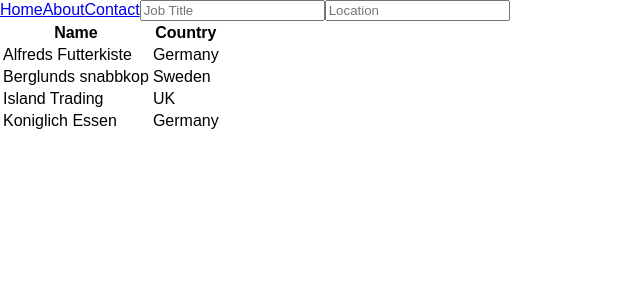
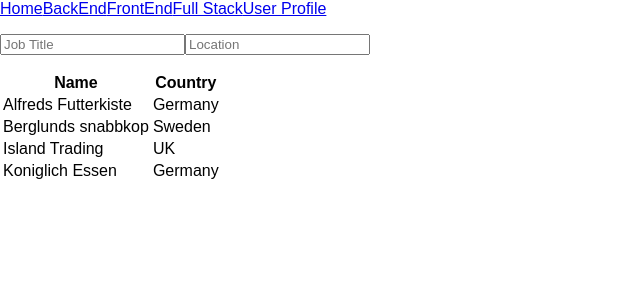
Before and after one commit to lmaaronson/tech-search, a React (Create React App) app in the folder client/: page / in a window 1280 px wide. Shown: the top 300 px of the page, without its empty margins (0-640 px from the left). Built offline with nearby package versions, Linux system fonts and the light colour scheme.

Commit message:
skeleton placeholders in place, need functionality

```diff
--- a/client/src/Components/Search/Search.js
+++ b/client/src/Components/Search/Search.js
@@ -1,8 +1,5 @@
 import React from 'react';
 import "./Search.css";
-
-
-
 
 
 
@@ -10,10 +7,14 @@ import "./Search.css";
 const Search = () => (
     <div>
       <a className="active" href="#home">Home</a>
-  <a href="#about">About</a>
-  <a href="#contact">Contact</a>
+      <a href="#backend">BackEnd</a>
+      <a href="#frontend">FrontEnd</a>
+      <a href="#fullstack">Full Stack</a>
+      <a href="#profile">User Profile</a>
+     <p>
       <input type="text" id="myInput" onKeyUp="myFunction()" placeholder="Job Title"/>
       <input type="text" id="myInput" onKeyUp="myFunction()" placeholder="Location"/>
+      </p>
 
 
     <table id="myTable">
```
Lines whose indentation alone changed are shown as unchanged.
